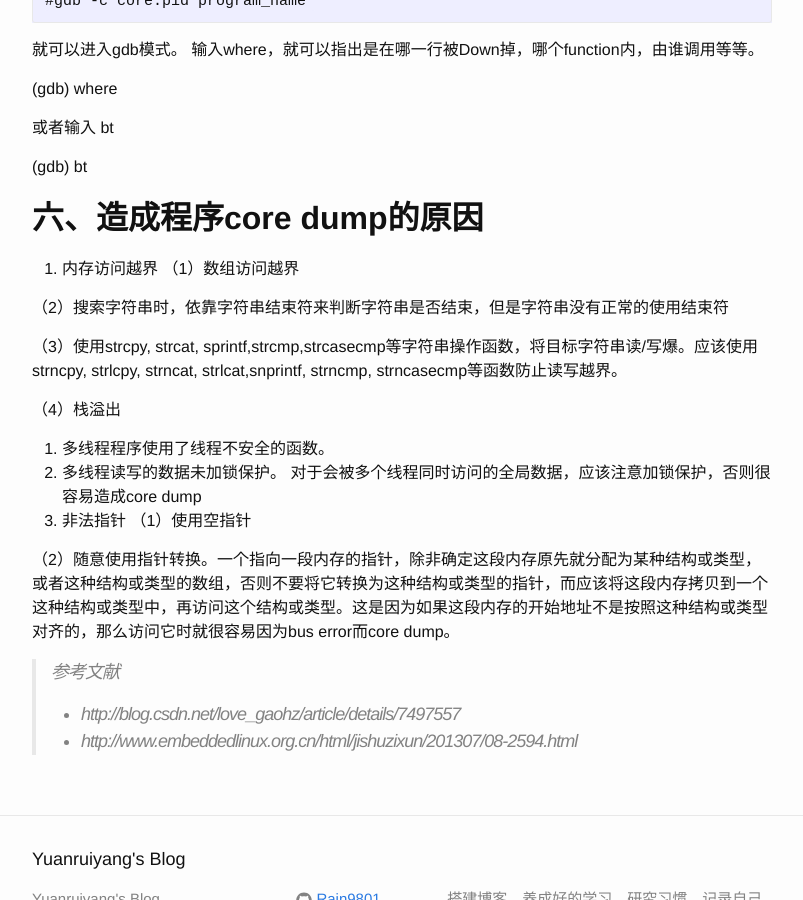
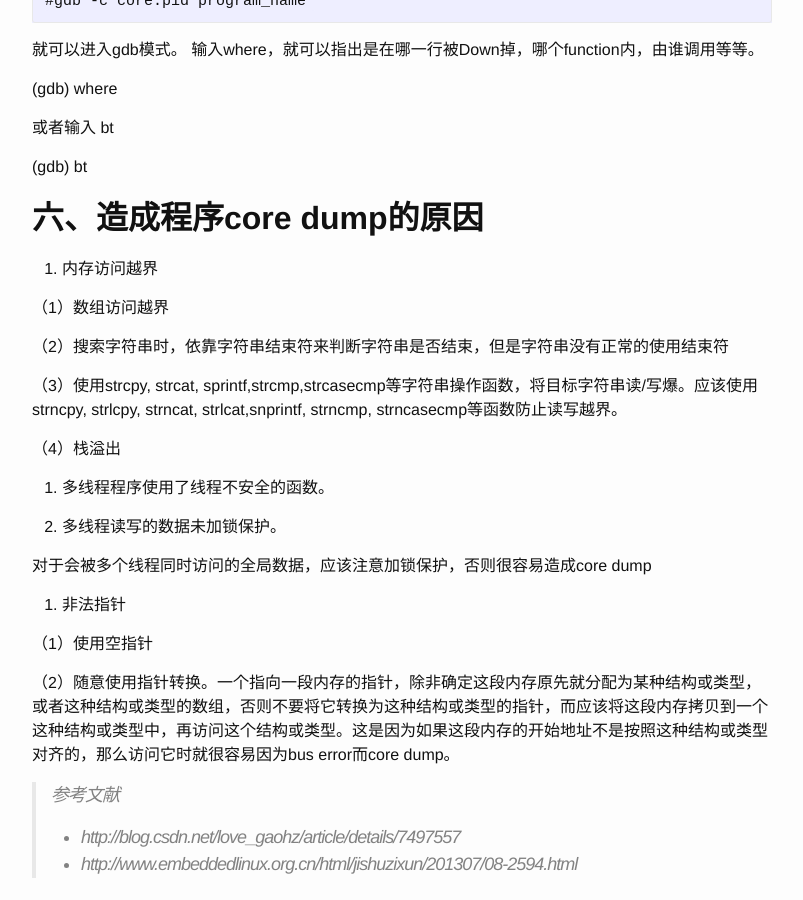
Before and after one commit to Rain9801/Rain9801.github.io, a Jekyll site: the page built from _posts/2017-06-25-coredump调试段错误.markdown, in a window 1280 px wide and 900 px high, scrolled down 968 px. Shown: the whole window, without its empty margins (238-1041 px from the left). Built offline with Jekyll 4.4.1, drawn with Linux system fonts in a browser that asks for light colours; comment, search, counter and statistics services are not loaded.

```diff
--- a/_posts/2017-06-25-coredump调试段错误.markdown
+++ b/_posts/2017-06-25-coredump调试段错误.markdown
@@ -41,10 +41,8 @@ date:   2017-06-25 16:15:00 +0800
 
 **六、造成程序core dump的原因**
 ------------------
+ 1. 内存访问越界
 
-
-
- 1. 内存访问越界
   （1）数组访问越界
 
   （2）搜索字符串时，依靠字符串结束符来判断字符串是否结束，但是字符串没有正常的使用结束符
@@ -54,9 +52,12 @@ date:   2017-06-25 16:15:00 +0800
  （4）栈溢出
 
  2. 多线程程序使用了线程不安全的函数。
+
  3. 多线程读写的数据未加锁保护。
+
 对于会被多个线程同时访问的全局数据，应该注意加锁保护，否则很容易造成core dump
  4. 非法指针
+
   （1）使用空指针
 
   （2）随意使用指针转换。一个指向一段内存的指针，除非确定这段内存原先就分配为某种结构或类型，或者这种结构或类型的数组，否则不要将它转换为这种结构或类型的指针，而应该将这段内存拷贝到一个这种结构或类型中，再访问这个结构或类型。这是因为如果这段内存的开始地址不是按照这种结构或类型对齐的，那么访问它时就很容易因为bus error而core dump。
```
